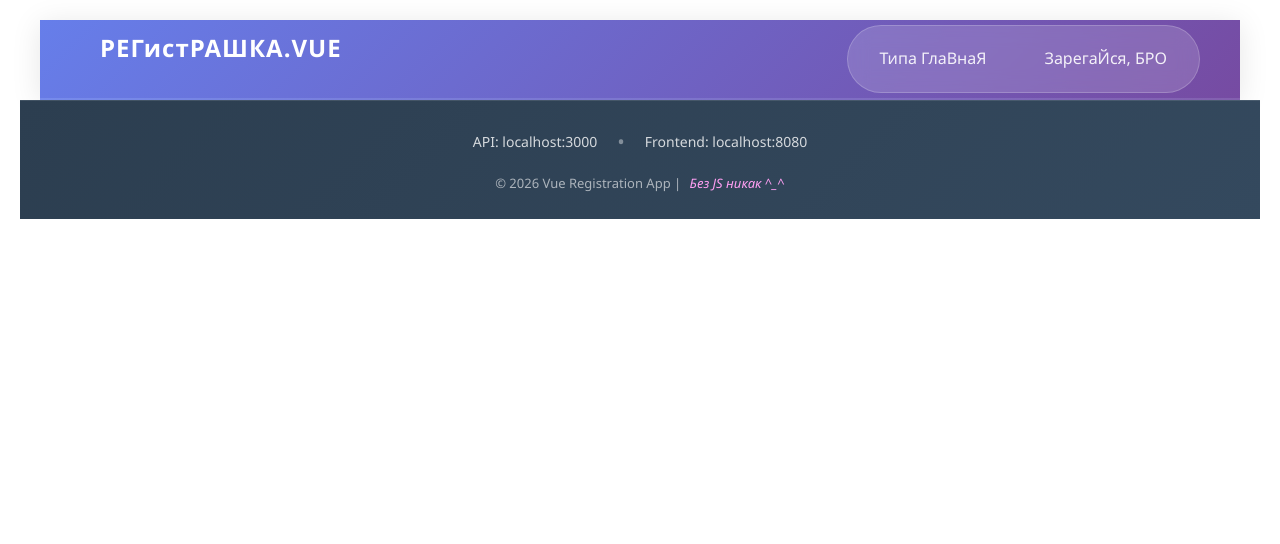
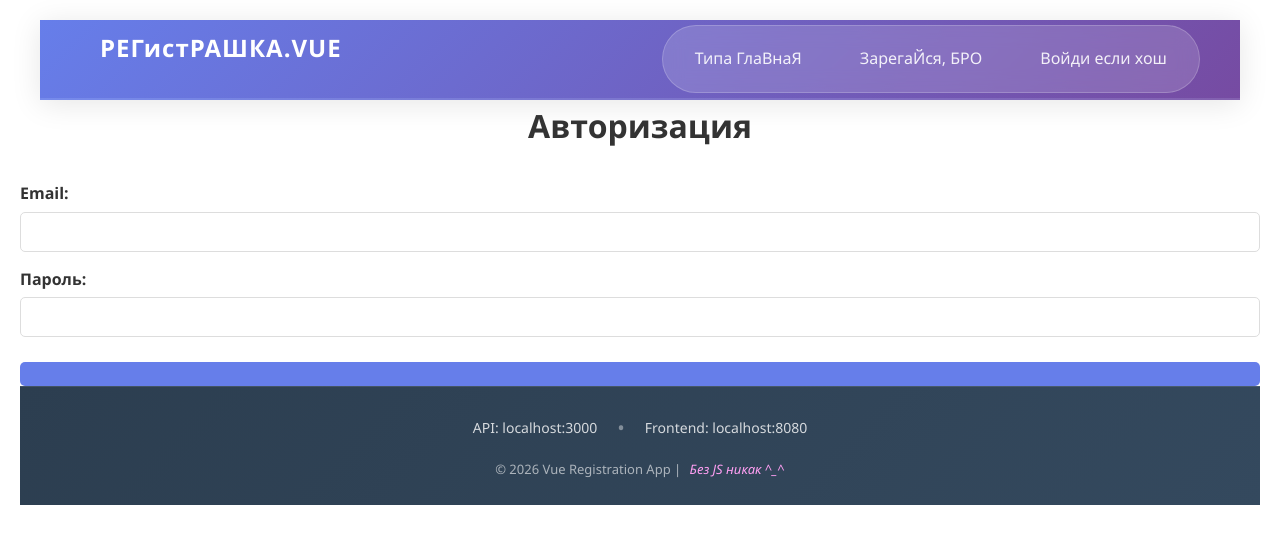
Before and after one commit to nastyakaply/test-api, a Vue app: page /auth in a window 1280 px wide. Shown: the top 544 px of the page. Built offline with nearby package versions, Linux system fonts and the light colour scheme.

Commit message:
новая страница авторизации

```diff
--- a/src/App.vue
+++ b/src/App.vue
@@ -6,6 +6,7 @@
     <nav class="nav-home">
       <router-link class="nav-link" to="/">Типа ГлаВнаЯ</router-link>
       <router-link class="nav-link" to="/register">ЗарегаЙся, БРО</router-link>
+      <router-link class="nav-link" to="/auth">Войди если хош</router-link>
     </nav>
   </div>
 
--- a/src/router/index.js
+++ b/src/router/index.js
@@ -1,6 +1,7 @@
 import { createRouter, createWebHistory } from 'vue-router'
 import HomeView from '../views/HomeView.vue'
 import RegistrView from '@/views/RegistrView.vue'
+import AuthoView from '@/views/AuthoView.vue'
 
 const routes = [{
         path: '/',
@@ -11,6 +12,11 @@ const routes = [{
         path: '/register',
         name: 'register',
         component: RegistrView
+    },
+    {
+        path: '/auth',
+        name: 'auth',
+        component: AuthoView
     }
 ]
 
--- /dev/null
+++ b/src/views/AuthoView.vue
@@ -0,0 +1,89 @@
+<template>
+  <div class="simple-avtorization">
+    <h1>Авторизация</h1>
+
+    <!-- Форма -->
+    <form @submit.prevent="authUsers">
+      <div class="input-group">
+        <label>Email:</label>
+        <input v-model="email" type="email" required>
+      </div>
+
+      <div class="input-group">
+        <label>Пароль:</label>
+        <input v-model="password" type="password" required>
+      </div>
+
+      <button type="submit" :disabled="loading">
+      </button>
+    </form>
+
+     <!-- Результат -->
+    <div v-if="message" class="result" :class="resultType">
+      {{ message }}
+    </div>
+
+  </div>
+</template>
+
+<!--нужны скрипты -->
+<script>
+import auth from '@/services/auth';
+
+export default {
+    name: 'simpleAvtorization',
+    data() {
+        return {
+            email: '',
+            password: '',
+            loading: false,
+            resultType: '',
+            message: ''
+        }
+    },
+    methods : {
+        async authUsers() {
+            this.loading = true;
+            this.message = '';
+
+            try {
+
+                // 1. Собираем данные
+                const userData = {
+                email: this.email,
+                password: this.password
+                };
+
+                 console.log('Отправляю данные:', userData);
+
+                // 2. Используем auth.js для отправки
+                const result = await auth.auth(userData);
+
+                console.log('Ответ от сервера:', result);
+
+                // 3. Показываем результат
+                if (result.success) {
+                    this.message = result.message;
+                    this.resultType = 'success';
+                    this.email = '';
+                    this.password = '';
+                } else {
+                    this.message = result.message;
+                    this.resultType = 'error';
+                }
+
+            } catch (error) {
+                console.error('Ошибка:', error);
+                this.message = 'Ошибка соединения с сервером';
+                this.resultType = 'error';
+
+            } finally {
+                this.loading = false;
+            }
+        }
+    }
+
+
+}
+
+</script>
```
